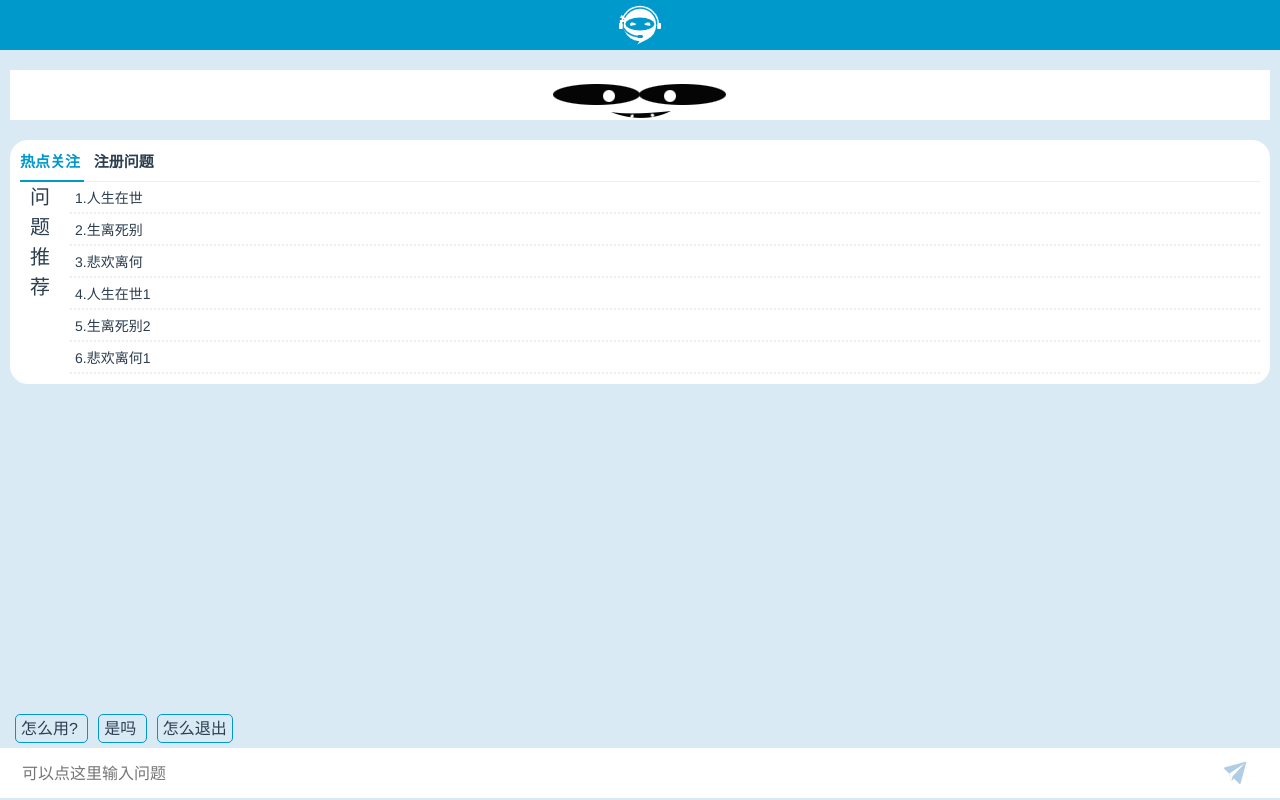
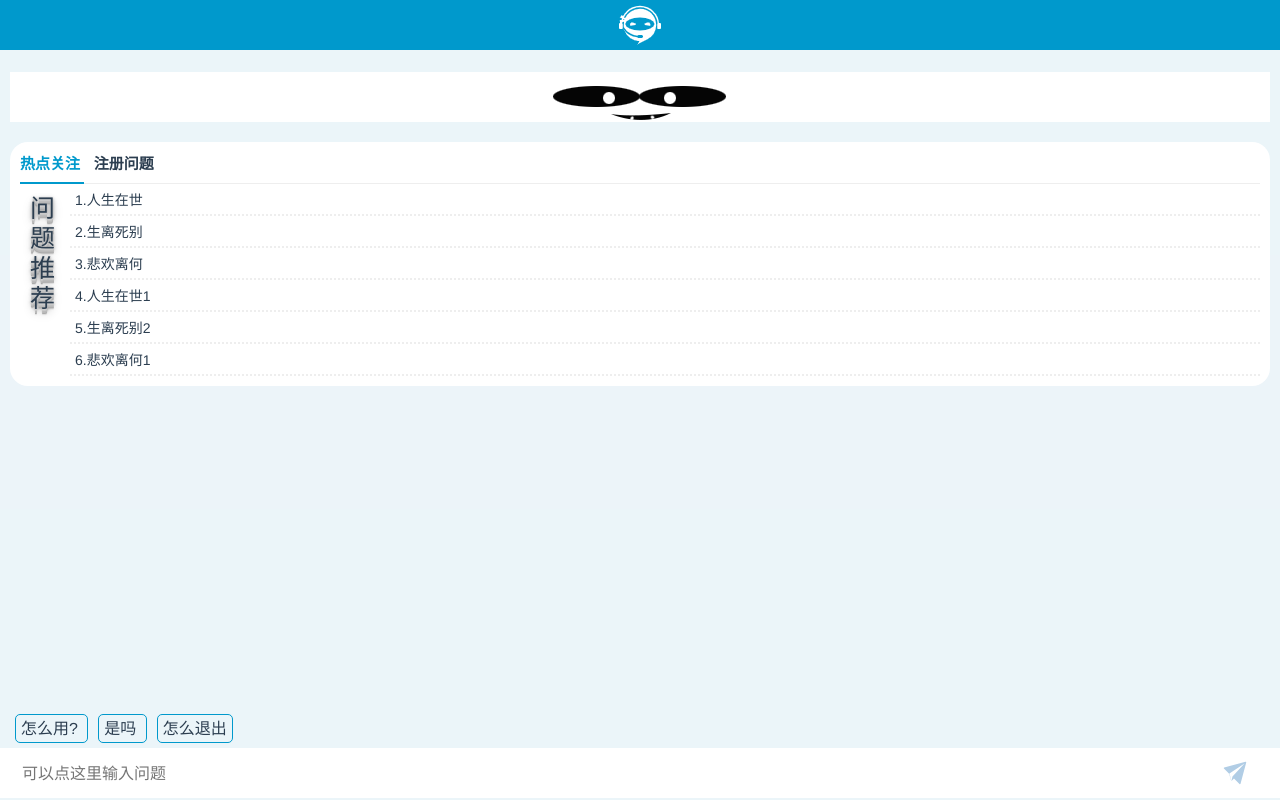
Before and after one commit to lliiuuhhuuaa/help-web, a Vue app: page / in a window 1280 px wide. Built offline with nearby package versions, Linux system fonts and the light colour scheme.

Commit message:
增加下拉加载

```diff
--- a/src/App.vue
+++ b/src/App.vue
@@ -1,7 +1,7 @@
 <template>
   <div id="app">
-    <MessageHeader msg="message header" :hideHeader="hideHeader"/>
-    <MessageBody msg="message body" :hideHeader="hideHeader"/>
+    <MessageHeader msg="message header" :hide-header="hideHeader"/>
+    <MessageBody msg="message body" :hide-header="hideHeader"/>
     <MessageFooter msg="message footer"/>
   </div>
 </template>
--- a/src/components/MessageBody.vue
+++ b/src/components/MessageBody.vue
@@ -1,5 +1,6 @@
 <template>
     <div class="body" v-bind:class="{'hide-header':hideHeader}">
+        <MessageLoad :on-refresh="onRefresh" :on-infinite="onInfinite">
             <div class="msg-item" v-bind:class="item.class" v-for="item in msgList" v-bind:key="item.id">
                 <div v-if="item.class==MsgClass.RECOMMEND">
                     <div class="recommend-title">{{item.data.title}}</div>
@@ -11,14 +12,19 @@
                     <div class="advertising-img" v-if="item.data.img"><img v-bind:src="item.data.img"></div>
                     <div class="advertising-body">
                         <div class="advertising-title">
-                        <div v-for="(it,index) in item.data.content" v-bind:key="it.title" @click="switchList(index)" v-bind:class="{'active':advertising[advertisingIndex].title==it.title}">
+                            <div v-for="(it,index) in item.data.content" v-bind:key="it.title"
+                                 @click="switchList(index)"
+                                 v-bind:class="{'active':advertising[advertisingIndex].title==it.title}">
                                 {{it.title}}
                             </div>
                         </div>
-                    <div class="advertising-list-left"><div>问题推荐</div></div>
+                        <div class="advertising-list-left">
+                            <div>问题推荐</div>
+                        </div>
                         <div class="advertising-list-right">
                             <div class="advertising-list">
-                            <div v-for="(li,index) in advertising[advertisingIndex].list" v-bind:key="li" @click="clickRecommend(li)">
+                                <div v-for="(li,index) in advertising[advertisingIndex].list" v-bind:key="li"
+                                     @click="clickRecommend(li)">
                                     <span>{{index+1}}.{{li}}</span>
                                 </div>
                             </div>
@@ -28,45 +34,70 @@
                 </div>
                 <div v-else>{{item.data}}</div>
             </div>
+        </MessageLoad>
     </div>
+
 </template>
 
 <script>
+    import MessageLoad from "./MessageLoad";
+
     export default {
         name: 'MessageBody',
         props: {
             hideHeader: Boolean
         },
-        data(){
-            return{
-                MsgClass: {"SELF":"self-msg","REPLY":"reply-msg","RECOMMEND":"recommend-msg","ADVERTISING":"advertising-msg"},
-                msgList:[],
+        components: {
+            MessageLoad
+        },
+        data() {
+            return {
+                MsgClass: {
+                    "SELF": "self-msg",
+                    "REPLY": "reply-msg",
+                    "RECOMMEND": "recommend-msg",
+                    "ADVERTISING": "advertising-msg"
+                },
+                msgList: [],
+                scrollState: true, // 是否可以滑动
+                loaded: false,
+                iPage: 1,
+                iPageSize: 10,
             }
         },
         created() {
             let reply = {
-                class:this.MsgClass.ADVERTISING,
-                data:{"img":"images/logo_rect.png","content":[{"title":"热点关注",list:["人生在世","生离死别","悲欢离何","人生在世1","生离死别2","悲欢离何1"]},{"title":"注册问题",list:["如何变牛逼","baidu.com如何变牛逼如何变牛逼如何变牛逼如何变牛逼如何变牛逼如何变牛逼如何变牛逼如何变牛逼如何变牛逼如何变牛逼如何变牛逼如何变牛逼如何变牛逼如何变牛逼如何变牛逼"]}]},
-                id:+new Date()
+                class: this.MsgClass.ADVERTISING,
+                data: {
+                    "img": "images/logo_rect.png",
+                    "content": [{
+                        "title": "热点关注",
+                        list: ["人生在世", "生离死别", "悲欢离何", "人生在世1", "生离死别2", "悲欢离何1"]
+                    }, {
+                        "title": "注册问题",
+                        list: ["如何变牛逼", "baidu.com如何变牛逼如何变牛逼如何变牛逼如何变牛逼如何变牛逼如何变牛逼如何变牛逼如何变牛逼如何变牛逼如何变牛逼如何变牛逼如何变牛逼如何变牛逼如何变牛逼如何变牛逼"]
+                    }]
+                },
+                id: +new Date()
             };
             this.advertising = reply.data.content;
             this.advertisingIndex = 0;
             this.msgList.push(reply);
         },
         mounted() {
-            this.Emit.$on("fromFooter",this.selfSendMsg),
-            this.Emit.$on("bodyToBottom",this.scrollBottom)
+                this.Emit.$on("fromFooter", this.selfSendMsg),
+                this.Emit.$on("bodyToBottom", this.scrollBottom)
         },
-        methods:{
+        methods: {
             //点击推荐
-            clickRecommend:function(item){
-                this.selfSendMsg({'data':item})
+            clickRecommend: function (item) {
+                this.selfSendMsg({'data': item})
             },
             //发送消息
-            selfSendMsg:function (obj) {
+            selfSendMsg: function (obj) {
                 obj.class = this.MsgClass.SELF;
                 obj.id = new Date().getTime();
-                obj.replyId = obj.id+1;
+                obj.replyId = obj.id + 1;
                 //请求发送
                 this.requestSend(obj);
                 //显示消息
@@ -74,134 +105,176 @@
                 this.scrollBottom();
                 //发送消息
                 let reply = {
-                    class:this.MsgClass.REPLY,
-                    data:'正在输入...',
-                    id:+obj.replyId
+                    class: this.MsgClass.REPLY,
+                    data: '正在输入...',
+                    id: +obj.replyId
                 };
                 this.msgList.push(reply);
                 this.scrollBottom();
             },
             //请求发送消息
-            requestSend:function(msg){
+            requestSend: function (msg) {
                 let _this = this;
                 setTimeout(function () {
                     _this.msgList.forEach(obj => {
-                        if(obj.id==msg.replyId){
-                            obj.data="不好意思，让您久等了";
+                        if (obj.id == msg.replyId) {
+                            obj.data = "不好意思，让您久等了";
                         }
                     })
-                    if(Math.random()*10>5){
+                    if (Math.random() * 10 > 5) {
                         //发送消息
                         let reply = {
-                            class:_this.MsgClass.RECOMMEND,
-                            data:{"title":"你是要找这些吗,相关问题","content":["如何变富?","如何变牛逼","baidu.com如何变牛逼如何变牛逼如何变牛逼如何变牛逼如何变牛逼如何变牛逼如何变牛逼如何变牛逼如何变牛逼如何变牛逼如何变牛逼如何变牛逼如何变牛逼如何变牛逼如何变牛逼"]},
-                            id:+new Date()
+                            class: _this.MsgClass.RECOMMEND,
+                            data: {
+                                "title": "你是要找这些吗,相关问题",
+                                "content": ["如何变富?", "如何变牛逼", "baidu.com如何变牛逼如何变牛逼如何变牛逼如何变牛逼如何变牛逼如何变牛逼如何变牛逼如何变牛逼如何变牛逼如何变牛逼如何变牛逼如何变牛逼如何变牛逼如何变牛逼如何变牛逼"]
+                            },
+                            id: +new Date()
                         };
                         _this.msgList.push(reply);
                         _this.scrollBottom();
                     }
-                },1000);
+                }, 1000);
             },
             //切换显示列表
-            switchList:function(index){
+            switchList: function (index) {
                 this.advertisingIndex = index;
                 //更新下标，强制更新视图
                 this.$forceUpdate();
             },
+            onScroll: function (e) {
+                console.log(e.target.scrollTop);
+            },
+            //加载更多
+            loadMore: function (done) {
+                let vm = this;
+                setTimeout(() => done(), 1000);
+                console.log(vm)
+                console.log(done)
+            },
+            getList() {
+
+            },
+            onRefresh(done) {
+                this.getList();
+
+                done() // call done
+
+            },
+            onInfinite(done) {
+                setTimeout(() => done(), 1000);
+            },
             //滚动到底部
-            scrollBottom:function () {
-                let el = this.$el;
+            scrollBottom: function () {
+                let el = document.getElementById("refresh-scroll");
                 el.scrollTop = el.scrollHeight;
-                setTimeout(function (){el.scrollTop = el.scrollHeight},200);
+                setTimeout(function () {
+                    el.scrollTop = el.scrollHeight
+                }, 100);
             }
         }
+
     }
 </script>
 
 <!-- Add "scoped" attribute to limit CSS to this component only -->
 <style scoped>
     .body {
-        background: rgba(65, 152, 199, 0.2);
+        background: rgba(65, 152, 199, 0.1);
         width: 100%;
         height: calc(100vh - 150px);
-        overflow-x: hidden;
-        overflow-y: auto;
+        overflow: hidden;
         scrollbar-width: none; /* firefox */
         -ms-overflow-style: none; /* IE 10+ */
     }
-    .body.hide-header{
+
+    .body.hide-header {
         height: calc(100vh - 100px);
     }
+
     .body::-webkit-scrollbar {
         display: none; /* Chrome Safari */
     }
-    .msg-item{
+
+    .msg-item {
         margin-top: 10px;
         font-size: 16px;
-        padding:10px;
-        word-break:break-all;
-        word-wrap:break-word;
+        padding: 10px;
+        word-break: break-all;
+        word-wrap: break-word;
     }
-    .msg-item>div{
+
+    .msg-item > div {
         border-radius: 18px 18px 18px 18px;
         font-size: 16px;
-        padding:16px;
+        padding: 16px;
         background: #FFF;
         text-align: left;
     }
-    .msg-item.self-msg{
+
+    .msg-item.self-msg {
         text-align: right;
         margin-left: 50px;
     }
-    .self-msg>div{
+
+    .self-msg > div {
         color: #FFF;
         background: #5CC9F5;
         text-align: left;
-        word-break:break-all;
-        word-wrap:break-word;
+        word-break: break-all;
+        word-wrap: break-word;
         border-radius: 18px 18px 0 18px;
     }
-    .msg-item.reply-msg{
+
+    .msg-item.reply-msg {
         text-align: left;
         margin-right: 50px;
     }
-    .reply-msg>div{
-        word-break:break-all;
-        word-wrap:break-word;
+
+    .reply-msg > div {
+        word-break: break-all;
+        word-wrap: break-word;
         border-radius: 18px 18px 18px 0;
     }
-    .recommend-msg{
+
+    .recommend-msg {
         text-align: left;
     }
-    .recommend-title{
-        color:#999;
+
+    .recommend-title {
+        color: #999;
         padding-bottom: 10px;
         border-bottom: 1px solid #EEE;
     }
-    .recommend-item{
-        color:dodgerblue;
+
+    .recommend-item {
+        color: dodgerblue;
         cursor: pointer;
         margin-top: 10px;
         font-size: 14px;
     }
-    .advertising-msg>div{
-        background: rgba(0,0,0,0);
+
+    .advertising-msg > div {
+        background: rgba(0, 0, 0, 0);
         text-align: left;
-        word-break:break-all;
-        word-wrap:break-word;
+        word-break: break-all;
+        word-wrap: break-word;
         border-radius: 18px 18px 0 18px;
         padding: 0;
     }
-    .advertising-body{
+
+    .advertising-body {
         border-radius: 18px 18px 18px 18px;
         background: #FFFFFF;
         padding: 10px;
     }
-    .advertising-title{
+
+    .advertising-title {
         border-bottom: 1px solid #EEE;
         padding-bottom: 10px;
     }
-    .advertising-title>div{
+
+    .advertising-title > div {
         font-family: 微软雅黑;
         margin-right: 10px;
         display: inline;
@@ -210,40 +283,48 @@
         padding-bottom: 10px;
         cursor: pointer;
     }
-    .advertising-title>div.active{
+
+    .advertising-title > div.active {
         color: #0099CC;
         border-bottom: 2px solid #0099CC;
     }
-    .advertising-list>div{
+
+    .advertising-list > div {
         cursor: pointer;
         border-bottom: 2px dotted #EEE;
         padding: 5px;
         font-size: 14px;
     }
-    .advertising-img{
+
+    .advertising-img {
         width: 100%;
         height: 50px;
         text-align: center;
         background: #FFF;
         margin-bottom: 20px;
     }
-    .advertising-img>img{
+
+    .advertising-img > img {
         height: 100%;
     }
-    .advertising-list-left{
+
+    .advertising-list-left {
         float: left;
         width: 50px;
         text-align: center;
     }
-    .advertising-list-left>div{
-        font-family: 隶书;
-        padding: 0 10px 10px 10px;
-        font-size: 20px;
-        width:20px;
-        line-height:30px;
+
+    .advertising-list-left > div {
+        font-family: "隶书";
+        padding: 10px;
+        font-size: 25px;
+        width: 20px;
+        line-height: 30px;
         text-align: center;
+        text-shadow: 0 1px 0 #ccc, 0 2px 0 #c9c9c9, 0 3px 0 #bbb, 0 4px 0 #b9b9b9, 0 5px 0 #aaa, 0 6px 1px rgba(0,0,0,0.1), 0 0 5px rgba(0,0,0,0.1),0 1px 3px rgba(0,0,0,0.3),0 3px 5px rgba(0,0,0,0.2),0 5px 10px rgba(0,0,0,0.25);
     }
-    .advertising-list-right{
+
+    .advertising-list-right {
         width: calc(100% - 50px);
         height: 100%;
         float: right;
--- a/src/components/MessageFooter.vue
+++ b/src/components/MessageFooter.vue
@@ -83,7 +83,7 @@
 <style scoped>
     .footer {
         height: 100px;
-        background: rgba(65, 152, 199, 0.2);
+        background: rgba(65, 152, 199, 0.1);
     }
     .focusState{
         margin-bottom: 70px;
--- /dev/null
+++ b/src/components/MessageLoad.vue
@@ -0,0 +1,136 @@
+<template>
+    <div id="refresh-scroll"
+         :class="{'down':(state===0),'up':(state==1),refresh:(state===2),touch:touching}"
+         @touchstart="touchStart($event)"
+         @touchmove="touchMove($event)"
+         @touchend="touchEnd($event)">
+        <section class="inner" :style="{ transform: 'translate3d(0, ' + top + 'px, 0)' }">
+            <header class="pull-refresh">
+                <slot name="pull-refresh">
+                    <span class="down-tip">下拉加载聊天记录</span>
+                    <span class="up-tip">松开加载</span>
+                    <span class="refresh-tip">加载中...</span>
+                </slot>
+            </header>
+            <slot></slot>
+        </section>
+    </div>
+</template>
+
+<script>
+    export default {
+        props: {
+            offset: {
+                type: Number,
+                default: 40
+            },
+
+            enableRefresh: {
+                type: Boolean,
+                default: true
+            },
+            onRefresh: {
+                type: Function,
+                default: undefined,
+                required: false
+            }
+        },
+        data() {
+            return {
+                top: 0,
+                state: 0,
+                startY: 0,
+                touching: false,
+            }
+        },
+        methods: {
+            touchStart(e) {
+                this.startY = e.targetTouches[0].pageY
+                this.startScroll = this.$el.scrollTop || 0
+                this.touching = true
+            },
+            touchMove(e) {
+                if (!this.enableRefresh || this.$el.scrollTop > 0 || !this.touching) {
+                    return
+                }
+                let diff = e.targetTouches[0].pageY - this.startY - this.startScroll
+                if (diff > 0) e.preventDefault()
+                this.top = Math.pow(diff, 0.8) + (this.state === 2 ? this.offset : 0)
+
+                if (this.state === 2) { // in refreshing
+                    return
+                }
+                if (this.top >= this.offset) {
+                    this.state = 1
+                } else {
+                    this.state = 0
+                }
+            },
+            touchEnd() {
+                if (!this.enableRefresh) return
+                this.touching = false
+                if (this.state === 2) { // in refreshing
+                    this.state = 2
+                    this.top = this.offset
+                    return
+                }
+                if (this.top >= this.offset) { // do refresh
+                    this.refresh()
+                } else { // cancel refresh
+                    this.state = 0
+                    this.top = 0
+                }
+            },
+            refresh() {
+                this.state = 2
+                this.top = this.offset
+                this.onRefresh(this.refreshDone)
+            },
+            refreshDone() {
+                this.state = 0
+                this.top = 0
+            },
+        }
+    }
+</script>
+<style>
+    #refresh-scroll {
+        height: 100%;
+        overflow: auto;
+        -webkit-overflow-scrolling: touch;
+    }
+    #refresh-scroll .inner {
+        position: relative;
+        top: -30px;
+        width: 100%;
+        height: 100%;
+        transition-duration: 300ms;
+    }
+    #refresh-scroll .pull-refresh {
+        position: relative;
+        left: 0;
+        top: 0;
+        width: 100%;
+        height: 2rem;
+        display: flex;
+        align-items: center;
+        justify-content: center;
+    }
+    #refresh-scroll.touch .inner {
+        transition-duration: 0ms;
+    }
+    #refresh-scroll.down .down-tip {
+        display: block;
+    }
+    #refresh-scroll.up .up-tip {
+        display: block;
+    }
+    #refresh-scroll.refresh .refresh-tip {
+        display: block;
+    }
+    #refresh-scroll .down-tip,
+    #refresh-scroll .refresh-tip,
+    #refresh-scroll .up-tip {
+        display: none;
+    }
+</style>
```
Lines whose indentation alone changed are shown as unchanged.
